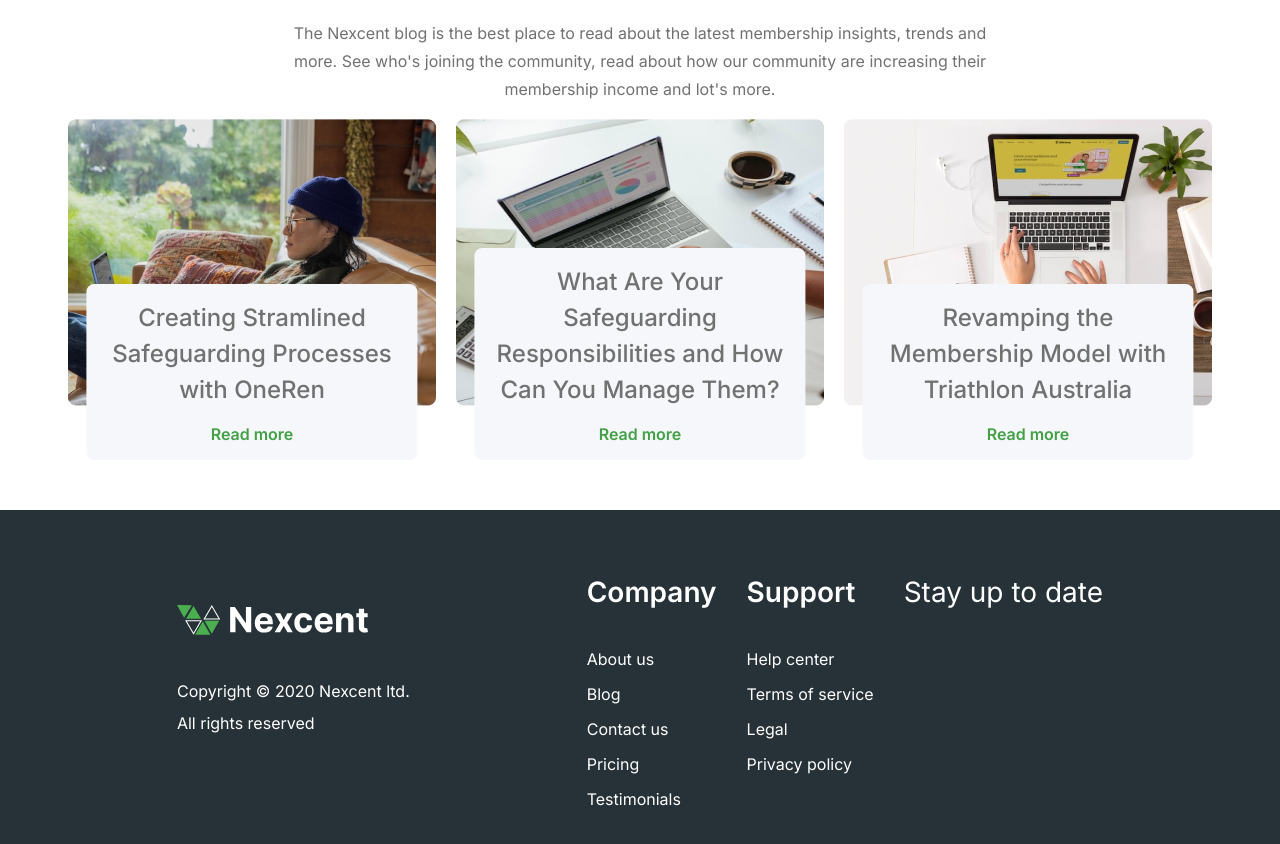
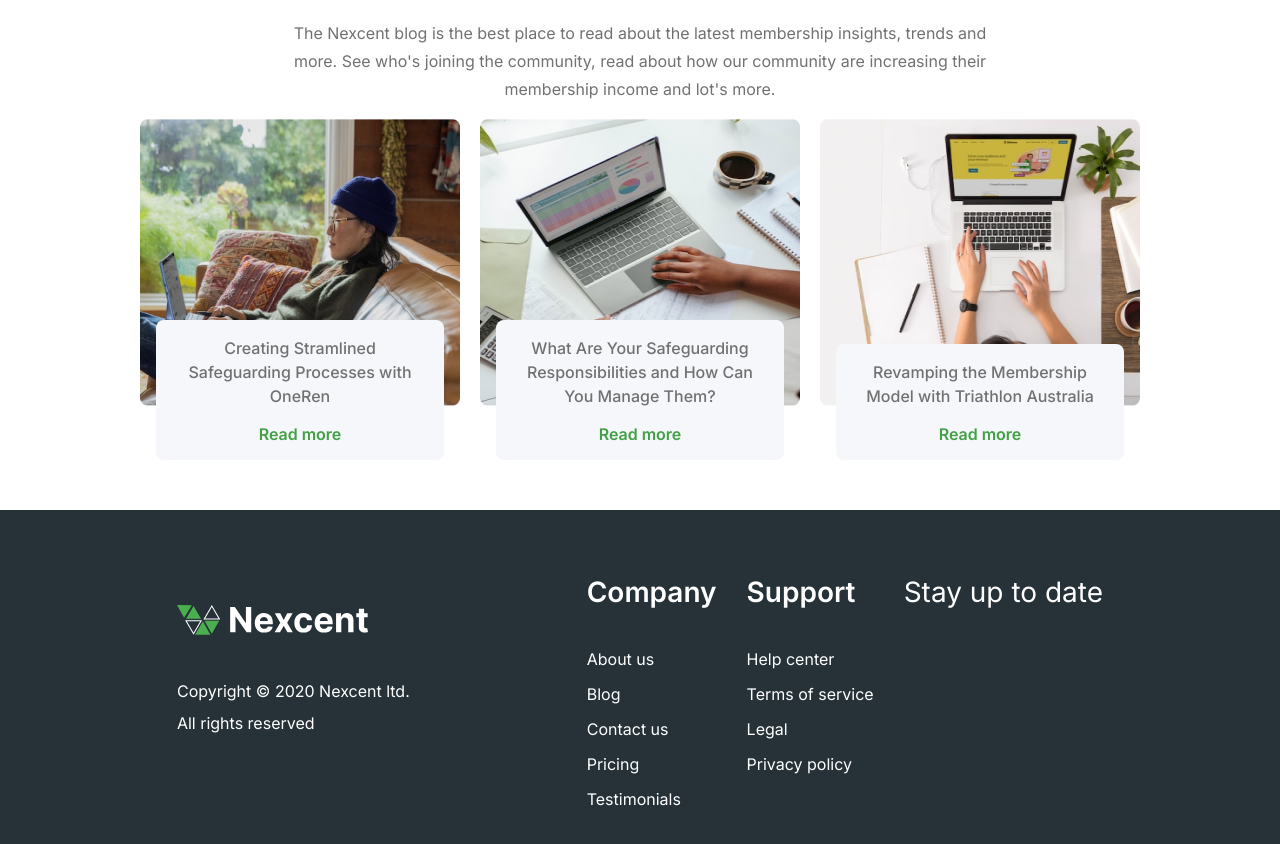
Before and after one commit to donghhan/nexcent-landing-page, a Next.js app: page / in a window 1280 px wide. Shown: the part 3165-4009 px from the top of the page. Built offline with nearby package versions, Linux system fonts and the light colour scheme.

Commit message:
Fixed image size for desktop version in MiniBlog section

```diff
--- a/src/components/home/blog/style.MiniBlogSection.scss
+++ b/src/components/home/blog/style.MiniBlogSection.scss
@@ -65,6 +65,10 @@
         .blog-card {
           min-height: 400px;
 
+          img {
+            max-width: 350px;
+          }
+
           .text-card {
             bottom: 30px;
 
@@ -85,8 +89,18 @@
     .blog-wrapper {
       gap: 20px;
 
-      .text-card {
-        bottom: -50px;
+      .blog-card {
+        img {
+          max-width: 320px;
+        }
+
+        .text-card {
+          bottom: -50px;
+
+          .blog-title {
+            font-size: 16px;
+          }
+        }
       }
     }
   }
```
